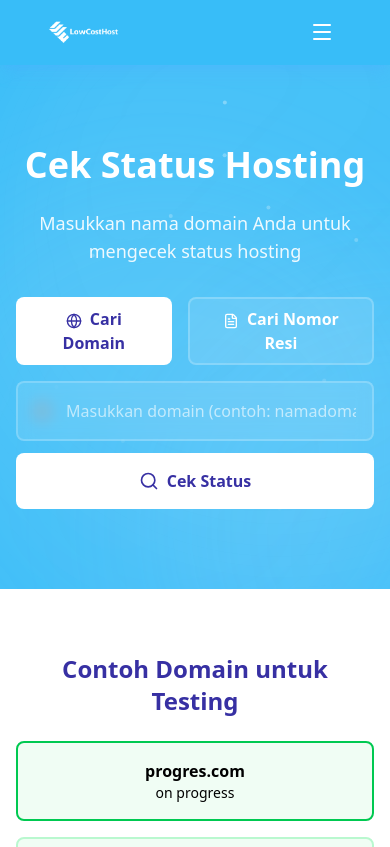
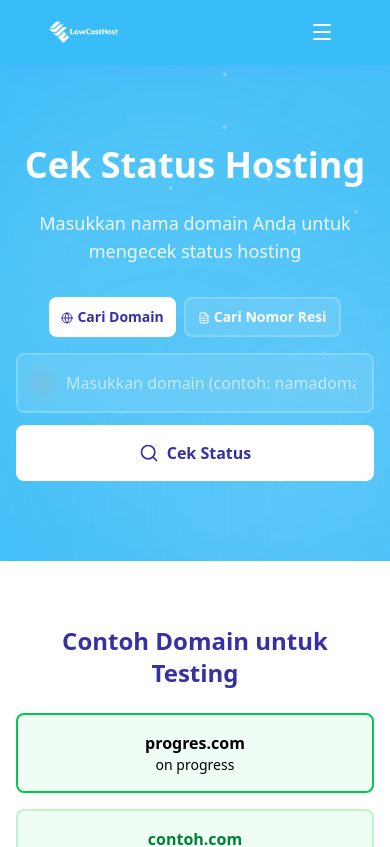
Before and after one commit to timurlauttt/lowcostost, a React (Vite) app: page /cek-status in a window 390 px wide. Shown: the top 847 px of the page. Built offline with nearby package versions, Linux system fonts and the light colour scheme.

Commit message:
perbaikan button di cekstatus

```diff
--- a/src/pages/CekStatus.jsx
+++ b/src/pages/CekStatus.jsx
@@ -258,29 +258,29 @@ export default function CekStatus() {
             className="max-w-2xl mx-auto"
           >
             {/* Search Type Selector */}
-            <div className="flex justify-center gap-4 mb-4">
+            <div className="flex justify-center gap-2 sm:gap-4 mb-4">
               <button
                 type="button"
                 onClick={() => setSearchType('domain')}
-                className={`px-6 py-2 rounded-lg font-bold transition-all ${
+                className={`px-3 sm:px-6 py-2 rounded-lg font-bold transition-all text-sm sm:text-base ${
                   searchType === 'domain'
                     ? 'bg-white text-primary-dark'
                     : 'bg-white/10 text-white border-2 border-white/20 hover:bg-white/20'
                 }`}
               >
-                <Globe className="w-4 h-4 inline mr-2" />
+                <Globe className="w-3 h-3 sm:w-4 sm:h-4 inline mr-1 sm:mr-2" />
                 Cari Domain
               </button>
               <button
                 type="button"
                 onClick={() => setSearchType('resi')}
-                className={`px-6 py-2 rounded-lg font-bold transition-all ${
+                className={`px-3 sm:px-6 py-2 rounded-lg font-bold transition-all text-sm sm:text-base ${
                   searchType === 'resi'
                     ? 'bg-white text-primary-dark'
                     : 'bg-white/10 text-white border-2 border-white/20 hover:bg-white/20'
                 }`}
               >
-                <FileText className="w-4 h-4 inline mr-2" />
+                <FileText className="w-3 h-3 sm:w-4 sm:h-4 inline mr-1 sm:mr-2" />
                 Cari Nomor Resi
               </button>
             </div>
```
